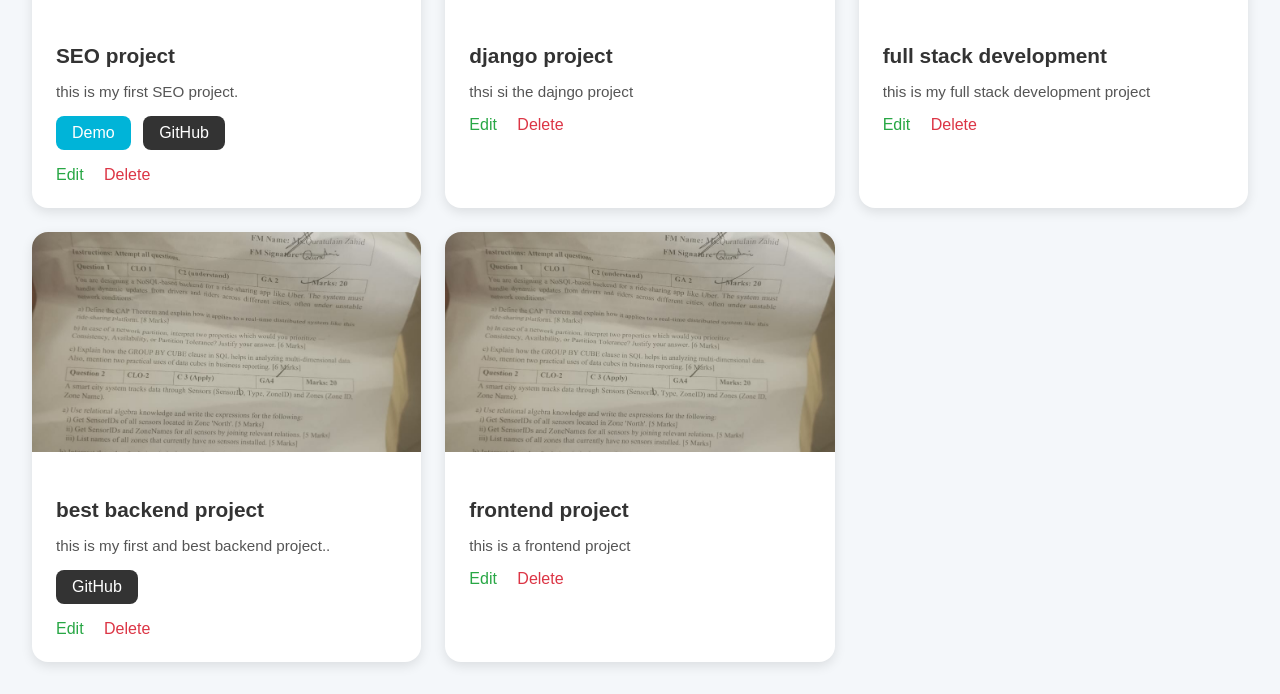
After one commit to Abdullah1dev/Abdullah-portfolio, a Django app: page /accounts/projects/ in a window 1280 px wide. The commit adds this page. Shown: the part 354-1048 px from the top of the page. Run offline with Django 5.2, Linux system fonts and the light colour scheme; data comes from the database, SQL or seed files in the repository; both versions use the stored data as it was after the commit.

Commit message:
create all the crud operations

```diff
--- a/abdullah/accounts/models.py
+++ b/abdullah/accounts/models.py
@@ -20,7 +20,7 @@ class Project(models.Model):
     title = models.CharField(max_length=200)
     slug = models.SlugField(unique=True, blank=True)
     description = models.TextField()
-    image = models.ImageField(upload_to='projects/', default='default.jpg', blank=True)
+    image = models.ImageField(upload_to='projects/',blank=True,null=True)
     tags = models.ManyToManyField(Tag, blank=True)
     demo_link = models.URLField(blank=True, null=True)
     github_link = models.URLField(blank=True, null=True)
--- /dev/null
+++ b/abdullah/accounts/templates/accounts/project_list.html
@@ -0,0 +1,209 @@
+{% load static %}
+<!DOCTYPE html>
+<html lang="en">
+<head>
+  <meta charset="UTF-8">
+  <meta name="viewport" content="width=device-width, initial-scale=1.0">
+  <title>All Projects</title>
+
+  <style>
+    /* 🌈 General Styling */
+    body {
+      font-family: 'Poppins', sans-serif;
+      background-color: #f4f7fa;
+      margin: 0;
+      padding: 0;
+      color: #333;
+    }
+
+    header {
+      background: linear-gradient(135deg, #007bff, #00b4d8);
+      color: white;
+      text-align: center;
+      padding: 2rem 1rem;
+      position: relative;
+    }
+
+    header h1 {
+      margin: 0;
+      font-size: 2rem;
+    }
+
+    .add-btn {
+      position: absolute;
+      right: 1.5rem;
+      top: 50%;
+      transform: translateY(-50%);
+      background-color: #fff;
+      color: #007bff;
+      text-decoration: none;
+      padding: 0.5rem 1rem;
+      border-radius: 8px;
+      font-weight: 600;
+      transition: all 0.3s ease;
+    }
+
+    .add-btn:hover {
+      background-color: #007bff;
+      color: white;
+    }
+
+    /* 🧱 Grid Layout */
+    .projects-container {
+      display: grid;
+      grid-template-columns: repeat(auto-fit, minmax(320px, 1fr));
+      gap: 1.5rem;
+      padding: 2rem;
+    }
+
+    /* 🎨 Project Cards */
+    .project-card {
+      background-color: white;
+      border-radius: 16px;
+      box-shadow: 0 4px 12px rgba(0,0,0,0.1);
+      overflow: hidden;
+      transition: transform 0.3s ease, box-shadow 0.3s ease;
+    }
+
+    .project-card:hover {
+      transform: translateY(-6px);
+      box-shadow: 0 6px 18px rgba(0,0,0,0.15);
+    }
+
+    .project-image {
+      width: 100%;
+      height: 220px;
+      object-fit: cover;
+    }
+
+    .project-content {
+      padding: 1.5rem;
+    }
+
+    .project-title {
+      font-size: 1.3rem;
+      font-weight: 600;
+      color: #333;
+      margin-bottom: 0.5rem;
+    }
+
+    .project-description {
+      font-size: 0.95rem;
+      color: #555;
+      margin-bottom: 1rem;
+    }
+
+    /* 🔗 Buttons */
+    .btn {
+      display: inline-block;
+      padding: 0.5rem 1rem;
+      border-radius: 8px;
+      color: white;
+      text-decoration: none;
+      font-weight: 500;
+      margin-right: 0.5rem;
+      transition: background 0.3s;
+    }
+
+    .btn.demo {
+      background-color: #00b4d8;
+    }
+
+    .btn.demo:hover {
+      background-color: #0077b6;
+    }
+
+    .btn.github {
+      background-color: #333;
+    }
+
+    .btn.github:hover {
+      background-color: #111;
+    }
+
+    .actions {
+      margin-top: 1rem;
+    }
+
+    .edit {
+      color: #28a745;
+      text-decoration: none;
+      font-weight: 500;
+      margin-right: 1rem;
+    }
+
+    .delete {
+      color: #dc3545;
+      text-decoration: none;
+      font-weight: 500;
+    }
+
+    .no-projects {
+      text-align: center;
+      font-size: 1.1rem;
+      margin-top: 3rem;
+    }
+
+    /* 📱 Responsive Design */
+    @media (max-width: 600px) {
+      header h1 {
+        font-size: 1.5rem;
+      }
+
+      .add-btn {
+        position: static;
+        display: inline-block;
+        margin-top: 1rem;
+        transform: none;
+      }
+
+      .projects-container {
+        grid-template-columns: 1fr;
+        padding: 1rem;
+      }
+
+      .project-card {
+        margin: 0;
+      }
+    }
+  </style>
+</head>
+
+<body>
+  <header>
+    <h1>All Projects</h1>
+    <a href="{% url 'create_project' %}" class="add-btn">+ Add New Project</a>
+  </header>
+
+  <main class="projects-container">
+    {% for project in projects %}
+      <div class="project-card">
+        {% if project.image %}
+          <img src="{{ project.image.url }}" alt="{{ project.title }}" class="project-image">
+        {% endif %}
+
+        <div class="project-content">
+          <h2 class="project-title">{{ project.title }}</h2>
+          <p class="project-description">{{ project.description }}</p>
+
+          <div class="links">
+            {% if project.demo_link %}
+              <a href="{{ project.demo_link }}" class="btn demo" target="_blank">Demo</a>
+            {% endif %}
+            {% if project.github_link %}
+              <a href="{{ project.github_link }}" class="btn github" target="_blank">GitHub</a>
+            {% endif %}
+          </div>
+
+          <div class="actions">
+            <a href="{% url 'update_project' project.id %}" class="edit">Edit</a>
+            <a href="{% url 'delete_project' project.id %}" class="delete">Delete</a>
+          </div>
+        </div>
+      </div>
+    {% empty %}
+      <p class="no-projects">No projects yet. <a href="{% url 'create_project' %}">Create one</a></p>
+    {% endfor %}
+  </main>
+</body>
+</html>
--- a/abdullah/accounts/urls.py
+++ b/abdullah/accounts/urls.py
@@ -6,10 +6,14 @@ urlpatterns = [
     path('register/', views.register, name='register'),
     path('login/', auth_views.LoginView.as_view(template_name='accounts/login.html'), name='login'),
     path('logout/', auth_views.LogoutView.as_view(next_page='login'), name='logout'),
-
-    # Password Reset Flow
     path('password_reset/', auth_views.PasswordResetView.as_view(template_name='accounts/password_reset.html'), name='password_reset'),
     path('password_reset_done/', auth_views.PasswordResetDoneView.as_view(template_name='accounts/password_reset_done.html'), name='password_reset_done'),
     path('reset/<uidb64>/<token>/', auth_views.PasswordResetConfirmView.as_view(template_name='accounts/password_reset_confirm.html'), name='password_reset_confirm'),
     path('reset/done/', auth_views.PasswordResetCompleteView.as_view(template_name='accounts/password_reset_complete.html'), name='password_reset_complete'),
+    path('projects/',views.project_list,name='project_list'),
+    path('projects/create/',views.create_project,name='create_project'),
+    path('projects/<int:pk>/edit/', views.update_project, name='update_project'),
+    path('projects/<int:pk>/delete/', views.delete_project, name='delete_project'),
+
+
 ]
--- a/abdullah/accounts/views.py
+++ b/abdullah/accounts/views.py
@@ -1,9 +1,10 @@
-from django.shortcuts import render, redirect
+from django.shortcuts import render, redirect,get_object_or_404
 from django.contrib import messages
 from django.core.mail import send_mail
 from django.conf import settings
-from .forms import CustomUserCreationForm
-
+from django.contrib.auth.decorators import login_required
+from .forms import CustomUserCreationForm, ProjectForm
+from .forms import Project
 
 def register(request):
     if request.method == "POST":
@@ -29,5 +30,52 @@ def register(request):
     return render(request, 'accounts/register.html', {'form': form})
 
 
+
+@login_required
+def create_project(request):
+    if request.method == 'POST':
+        form = ProjectForm(request.POST, request.FILES)
+        if form.is_valid():
+            project = form.save(commit=False)
+            project.owner = request.user
+            project.save()
+            form.save_m2m()
+            return redirect('project_list')  # ✅ fixed here
+    else:
+        form = ProjectForm()
+    return render(request, 'accounts/project_form.html', {'form': form})
+
+
+
+
+def project_list(request):
+    projects = Project.objects.all().order_by('-created')
+    return render(request, 'accounts/project_list.html', {'projects': projects})
+
+def delete_project(request,pk):
+    project=get_object_or_404(Project,pk=pk)
+    if request.method == 'POST':
+        project.delete()
+        return redirect('project_list')
+
+    return redirect(request,'accounts/project_confirm_delete.html',{'project':project})
+
+def update_project(request, pk):
+    project = get_object_or_404(Project, pk=pk)
+
+    if request.method == 'POST':
+        form = ProjectForm(request.POST, request.FILES, instance=project)
+        if form.is_valid():
+            form.save()
+            return redirect('project_list')
+    else:
+        form = ProjectForm(instance=project)
+
+    return render(request, 'accounts/project_form.html', {'form': form})
+
+
+
+
+
 def home(request):
     return render(request, 'accounts/home.html')
--- a/abdullah/portfolio/urls.py
+++ b/abdullah/portfolio/urls.py
@@ -16,10 +16,16 @@ Including another URLconf
 """
 from django.contrib import admin
 from django.urls import path, include
-from accounts import views  # ✅ this imports views.py from your app
+from accounts import views
+from django.conf import settings
+from django.conf.urls.static import static
 
 urlpatterns = [
     path('', views.home, name='home'),  # ✅ home view from accounts/views.py
     path('admin/', admin.site.urls),
     path('accounts/', include('accounts.urls')),
 ]
+
+
+if settings.DEBUG:
+    urlpatterns += static(settings.MEDIA_URL, document_root=settings.MEDIA_ROOT)
```
Also changed, not shown: abdullah/accounts/forms.py (+14 -1 lines), abdullah/accounts/templates/accounts/home.html (+96 -2 lines), abdullah/accounts/templates/accounts/project_confirm_delete.html (added, +16 -0 lines), abdullah/accounts/templates/accounts/project_form.html (added, +18 -0 lines), abdullah/portfolio/settings.py (+12 -0 lines), abdullah/db.sqlite3, abdullah/media/projects/CNIC.jpg (added), abdullah/media/projects/CNIC_45A5ayi.jpg (added), abdullah/media/projects/db_paper.jpg (added), abdullah/media/projects/db_paper_WDTK0PP.jpg (added), abdullah/portfolio/media/projects/abdullah.jpg (renamed from abdullah/projects/abdullah.jpg), abdullah/portfolio/media/projects/ahmad.jpg (added), abdullah/portfolio/media/projects/rana.jpg (added).
